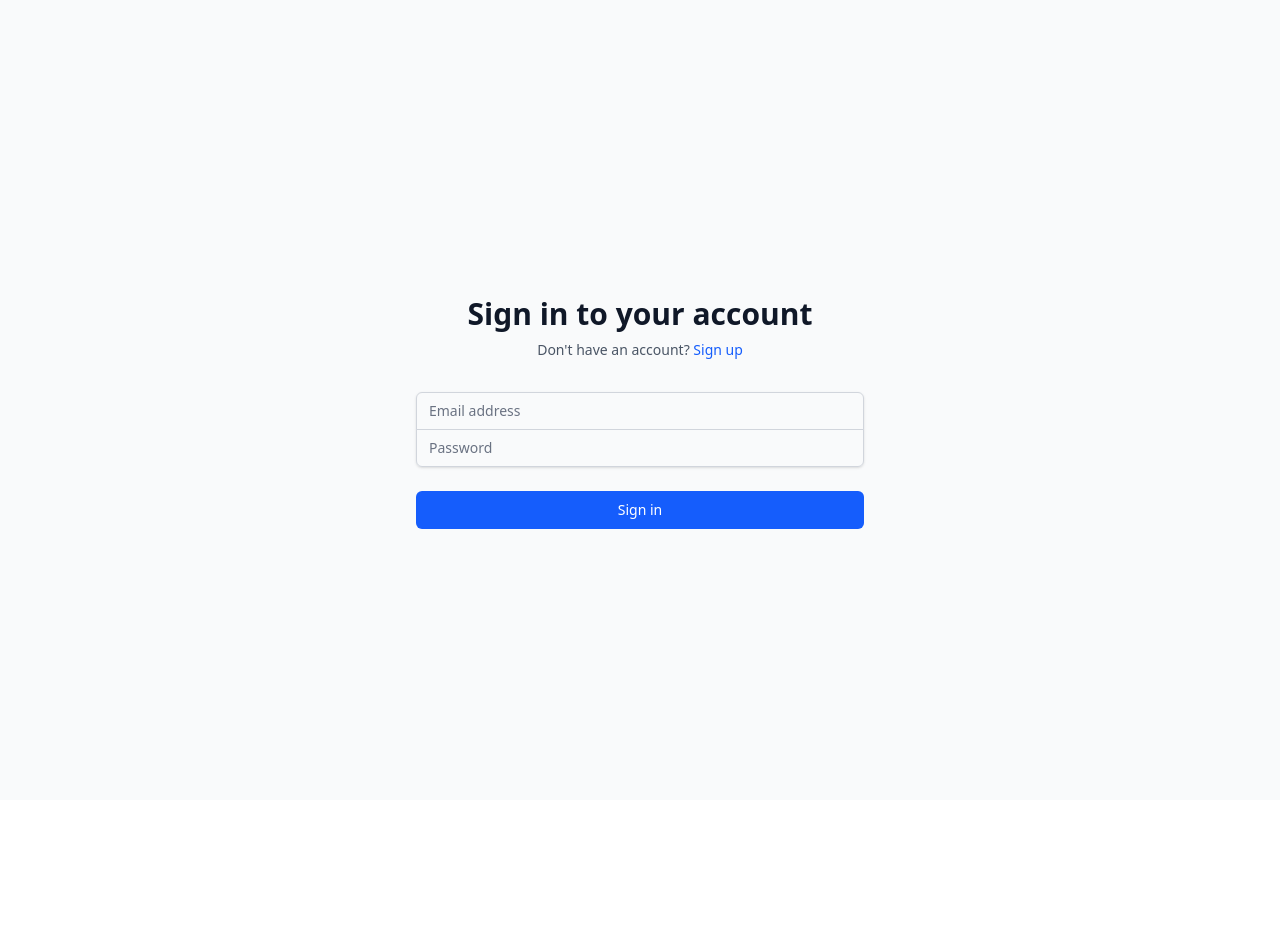
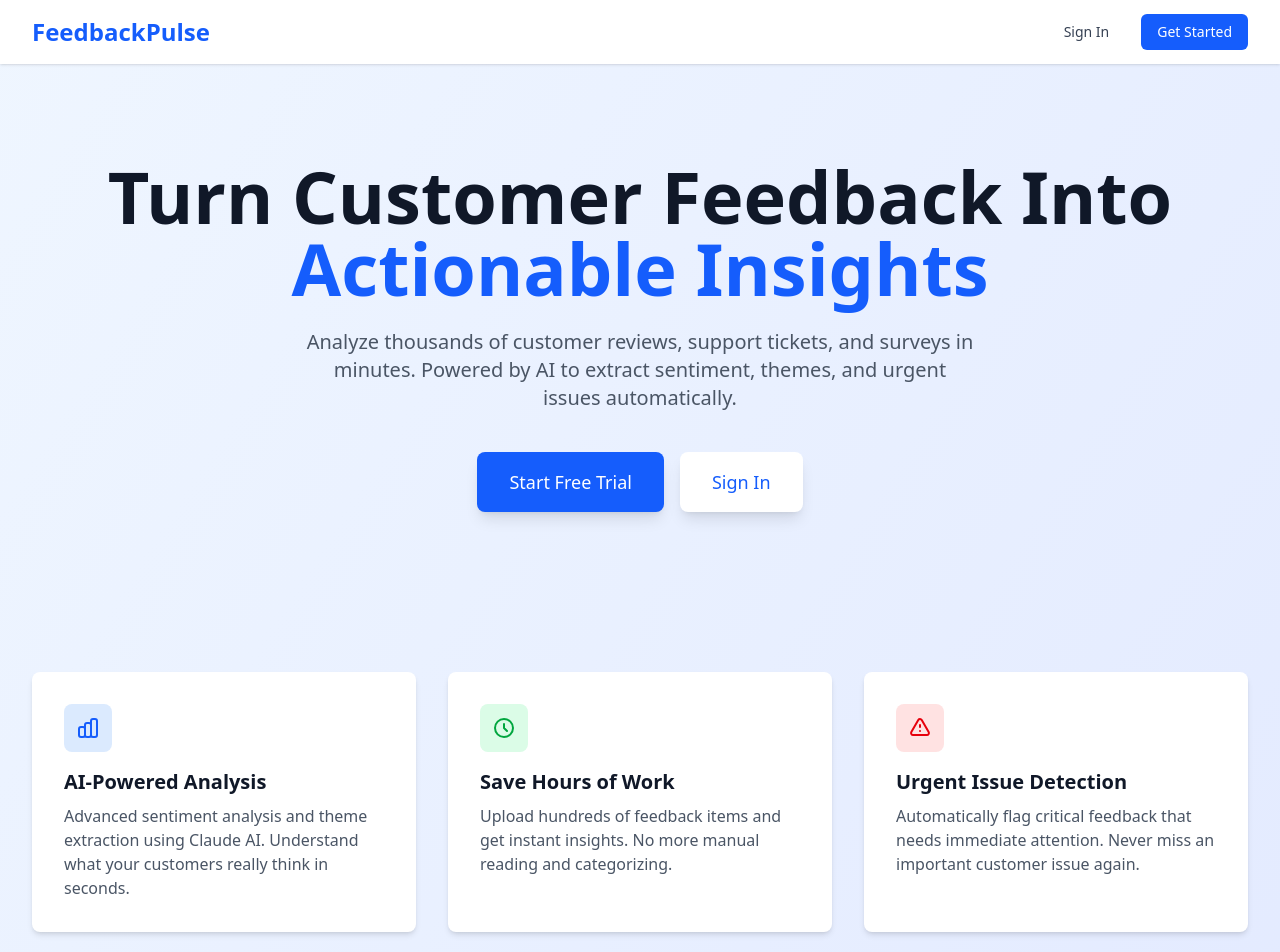
Before and after one commit to dhruvpatel-code/clarity-feed, a React app in the folder client/: page / in a window 1280 px wide. Before the commit this address led to /login. Shown: the top 952 px of the page. Before the commit the page ends 800 px from the top, so only its background shows below. Built offline with nearby package versions, Linux system fonts and the light colour scheme; no server answers; the HTML template or start-up script is replaced by a standard one.

Commit message:
feat: Add Landing page and navigation links; update routing in App component

```diff
--- a/client/src/App.jsx
+++ b/client/src/App.jsx
@@ -1,5 +1,6 @@
 import { BrowserRouter as Router, Routes, Route, Navigate } from 'react-router-dom';
 import { AuthProvider } from './context/AuthContext';
+import Landing from './pages/Landing';
 import Login from './components/auth/Login';
 import Register from './components/auth/Register';
 import Dashboard from './pages/Dashboard';
@@ -10,9 +11,12 @@ function App() {
     <Router>
       <AuthProvider>
         <Routes>
-          <Route path="/" element={<Navigate to="/dashboard" replace />} />
+          {/* Public Routes */}
+          <Route path="/" element={<Landing />} />
           <Route path="/login" element={<Login />} />
           <Route path="/register" element={<Register />} />
+
+          {/* Protected Routes */}
           <Route
             path="/dashboard"
             element={
@@ -21,6 +25,9 @@ function App() {
               </ProtectedRoute>
             }
           />
+
+          {/* 404 - Redirect to home */}
+          <Route path="*" element={<Navigate to="/" replace />} />
         </Routes>
       </AuthProvider>
     </Router>
--- a/client/src/components/auth/Login.jsx
+++ b/client/src/components/auth/Login.jsx
@@ -45,6 +45,19 @@ export default function Login() {
 
   return (
     <div className="min-h-screen flex items-center justify-center bg-gray-50 py-12 px-4 sm:px-6 lg:px-8">
+      {/* Back to Home Link */}
+      <div className="absolute top-4 left-4">
+        <Link
+          to="/"
+          className="text-sm text-gray-600 hover:text-gray-900 flex items-center"
+        >
+          <svg className="w-4 h-4 mr-1" fill="none" stroke="currentColor" viewBox="0 0 24 24">
+            <path strokeLinecap="round" strokeLinejoin="round" strokeWidth={2} d="M10 19l-7-7m0 0l7-7m-7 7h18" />
+          </svg>
+          Back to Home
+        </Link>
+      </div>
+
       <div className="max-w-md w-full space-y-8">
         <div>
           <h2 className="mt-6 text-center text-3xl font-extrabold text-gray-900">
--- a/client/src/components/auth/Register.jsx
+++ b/client/src/components/auth/Register.jsx
@@ -21,14 +21,13 @@ export default function Register() {
       ...formData,
       [e.target.name]: e.target.value,
     });
-    setError(''); // Clear error on input change
+    setError('');
   };
 
   const handleSubmit = async (e) => {
     e.preventDefault();
     setError('');
 
-    // Validation
     if (!formData.email || !formData.password) {
       setError('Email and password are required');
       return;
@@ -64,6 +63,19 @@ export default function Register() {
 
   return (
     <div className="min-h-screen flex items-center justify-center bg-gray-50 py-12 px-4 sm:px-6 lg:px-8">
+      {/* Back to Home Link */}
+      <div className="absolute top-4 left-4">
+        <Link
+          to="/"
+          className="text-sm text-gray-600 hover:text-gray-900 flex items-center"
+        >
+          <svg className="w-4 h-4 mr-1" fill="none" stroke="currentColor" viewBox="0 0 24 24">
+            <path strokeLinecap="round" strokeLinejoin="round" strokeWidth={2} d="M10 19l-7-7m0 0l7-7m-7 7h18" />
+          </svg>
+          Back to Home
+        </Link>
+      </div>
+
       <div className="max-w-md w-full space-y-8">
         <div>
           <h2 className="mt-6 text-center text-3xl font-extrabold text-gray-900">
--- /dev/null
+++ b/client/src/pages/Landing.jsx
@@ -0,0 +1,186 @@
+import { Link } from 'react-router-dom';
+import { useAuth } from '../context/AuthContext';
+
+export default function Landing() {
+  const { isAuthenticated } = useAuth();
+
+  return (
+    <div className="min-h-screen bg-gradient-to-br from-blue-50 to-indigo-100">
+      {/* Navigation */}
+      <nav className="bg-white shadow-sm">
+        <div className="max-w-7xl mx-auto px-4 sm:px-6 lg:px-8">
+          <div className="flex justify-between h-16">
+            <div className="flex items-center">
+              <h1 className="text-2xl font-bold text-blue-600">FeedbackPulse</h1>
+            </div>
+            <div className="flex items-center space-x-4">
+              {isAuthenticated ? (
+                <Link
+                  to="/dashboard"
+                  className="px-4 py-2 text-sm font-medium text-white bg-blue-600 rounded-md hover:bg-blue-700"
+                >
+                  Go to Dashboard
+                </Link>
+              ) : (
+                <>
+                  <Link
+                    to="/login"
+                    className="px-4 py-2 text-sm font-medium text-gray-700 hover:text-gray-900"
+                  >
+                    Sign In
+                  </Link>
+                  <Link
+                    to="/register"
+                    className="px-4 py-2 text-sm font-medium text-white bg-blue-600 rounded-md hover:bg-blue-700"
+                  >
+                    Get Started
+                  </Link>
+                </>
+              )}
+            </div>
+          </div>
+        </div>
+      </nav>
+
+      {/* Hero Section */}
+      <div className="max-w-7xl mx-auto px-4 sm:px-6 lg:px-8 py-24">
+        <div className="text-center">
+          <h1 className="text-5xl font-extrabold text-gray-900 sm:text-6xl md:text-7xl">
+            Turn Customer Feedback Into
+            <span className="block text-blue-600">Actionable Insights</span>
+          </h1>
+          <p className="mt-6 max-w-2xl mx-auto text-xl text-gray-600">
+            Analyze thousands of customer reviews, support tickets, and surveys in minutes.
+            Powered by AI to extract sentiment, themes, and urgent issues automatically.
+          </p>
+          <div className="mt-10 flex justify-center gap-4">
+            <Link
+              to="/register"
+              className="px-8 py-4 text-lg font-medium text-white bg-blue-600 rounded-lg hover:bg-blue-700 shadow-lg hover:shadow-xl transition-all"
+            >
+              Start Free Trial
+            </Link>
+            <Link
+              to="/login"
+              className="px-8 py-4 text-lg font-medium text-blue-600 bg-white rounded-lg hover:bg-gray-50 shadow-lg hover:shadow-xl transition-all"
+            >
+              Sign In
+            </Link>
+          </div>
+        </div>
+      </div>
+
+      {/* Features Section */}
+      <div className="max-w-7xl mx-auto px-4 sm:px-6 lg:px-8 py-16">
+        <div className="grid md:grid-cols-3 gap-8">
+          {/* Feature 1 */}
+          <div className="bg-white rounded-lg p-8 shadow-md hover:shadow-xl transition-shadow">
+            <div className="w-12 h-12 bg-blue-100 rounded-lg flex items-center justify-center mb-4">
+              <svg className="w-6 h-6 text-blue-600" fill="none" stroke="currentColor" viewBox="0 0 24 24">
+                <path strokeLinecap="round" strokeLinejoin="round" strokeWidth={2} d="M9 19v-6a2 2 0 00-2-2H5a2 2 0 00-2 2v6a2 2 0 002 2h2a2 2 0 002-2zm0 0V9a2 2 0 012-2h2a2 2 0 012 2v10m-6 0a2 2 0 002 2h2a2 2 0 002-2m0 0V5a2 2 0 012-2h2a2 2 0 012 2v14a2 2 0 01-2 2h-2a2 2 0 01-2-2z" />
+              </svg>
+            </div>
+            <h3 className="text-xl font-bold text-gray-900 mb-2">AI-Powered Analysis</h3>
+            <p className="text-gray-600">
+              Advanced sentiment analysis and theme extraction using Claude AI.
+              Understand what your customers really think in seconds.
+            </p>
+          </div>
+
+          {/* Feature 2 */}
+          <div className="bg-white rounded-lg p-8 shadow-md hover:shadow-xl transition-shadow">
+            <div className="w-12 h-12 bg-green-100 rounded-lg flex items-center justify-center mb-4">
+              <svg className="w-6 h-6 text-green-600" fill="none" stroke="currentColor" viewBox="0 0 24 24">
+                <path strokeLinecap="round" strokeLinejoin="round" strokeWidth={2} d="M12 8v4l3 3m6-3a9 9 0 11-18 0 9 9 0 0118 0z" />
+              </svg>
+            </div>
+            <h3 className="text-xl font-bold text-gray-900 mb-2">Save Hours of Work</h3>
+            <p className="text-gray-600">
+              Upload hundreds of feedback items and get instant insights.
+              No more manual reading and categorizing.
+            </p>
+          </div>
+
+          {/* Feature 3 */}
+          <div className="bg-white rounded-lg p-8 shadow-md hover:shadow-xl transition-shadow">
+            <div className="w-12 h-12 bg-red-100 rounded-lg flex items-center justify-center mb-4">
+              <svg className="w-6 h-6 text-red-600" fill="none" stroke="currentColor" viewBox="0 0 24 24">
+                <path strokeLinecap="round" strokeLinejoin="round" strokeWidth={2} d="M12 9v2m0 4h.01m-6.938 4h13.856c1.54 0 2.502-1.667 1.732-3L13.732 4c-.77-1.333-2.694-1.333-3.464 0L3.34 16c-.77 1.333.192 3 1.732 3z" />
+              </svg>
+            </div>
+            <h3 className="text-xl font-bold text-gray-900 mb-2">Urgent Issue Detection</h3>
+            <p className="text-gray-600">
+              Automatically flag critical feedback that needs immediate attention.
+              Never miss an important customer issue again.
+            </p>
+          </div>
+        </div>
+      </div>
+
+      {/* How It Works Section */}
+      <div className="bg-white py-16 mt-16">
+        <div className="max-w-7xl mx-auto px-4 sm:px-6 lg:px-8">
+          <div className="text-center mb-12">
+            <h2 className="text-3xl font-bold text-gray-900">How It Works</h2>
+            <p className="mt-4 text-xl text-gray-600">Get insights in three simple steps</p>
+          </div>
+
+          <div className="grid md:grid-cols-3 gap-8">
+            <div className="text-center">
+              <div className="w-16 h-16 bg-blue-600 text-white rounded-full flex items-center justify-center text-2xl font-bold mx-auto mb-4">
+                1
+              </div>
+              <h3 className="text-lg font-semibold text-gray-900 mb-2">Upload Feedback</h3>
+              <p className="text-gray-600">Import your customer feedback via CSV or paste text directly</p>
+            </div>
+
+            <div className="text-center">
+              <div className="w-16 h-16 bg-blue-600 text-white rounded-full flex items-center justify-center text-2xl font-bold mx-auto mb-4">
+                2
+              </div>
+              <h3 className="text-lg font-semibold text-gray-900 mb-2">AI Analyzes</h3>
+              <p className="text-gray-600">Our AI processes sentiment, categories, themes, and urgency</p>
+            </div>
+
+            <div className="text-center">
+              <div className="w-16 h-16 bg-blue-600 text-white rounded-full flex items-center justify-center text-2xl font-bold mx-auto mb-4">
+                3
+              </div>
+              <h3 className="text-lg font-semibold text-gray-900 mb-2">Get Insights</h3>
+              <p className="text-gray-600">View beautiful dashboards with actionable recommendations</p>
+            </div>
+          </div>
+        </div>
+      </div>
+
+      {/* CTA Section */}
+      <div className="max-w-7xl mx-auto px-4 sm:px-6 lg:px-8 py-24">
+        <div className="bg-blue-600 rounded-2xl shadow-2xl overflow-hidden">
+          <div className="px-6 py-12 sm:px-12 text-center">
+            <h2 className="text-3xl font-bold text-white sm:text-4xl">
+              Ready to understand your customers better?
+            </h2>
+            <p className="mt-4 text-xl text-blue-100">
+              Join businesses using AI to turn feedback into growth
+            </p>
+            <Link
+              to="/register"
+              className="mt-8 inline-block px-8 py-4 text-lg font-medium text-blue-600 bg-white rounded-lg hover:bg-gray-50 shadow-lg hover:shadow-xl transition-all"
+            >
+              Get Started Free
+            </Link>
+          </div>
+        </div>
+      </div>
+
+      {/* Footer */}
+      <footer className="bg-gray-900 text-white py-8">
+        <div className="max-w-7xl mx-auto px-4 sm:px-6 lg:px-8 text-center">
+          <p className="text-gray-400">
+            &copy; 2025 FeedbackPulse. Built with React, Express, PostgreSQL, and Claude AI.
+          </p>
+        </div>
+      </footer>
+    </div>
+  );
+}
```
